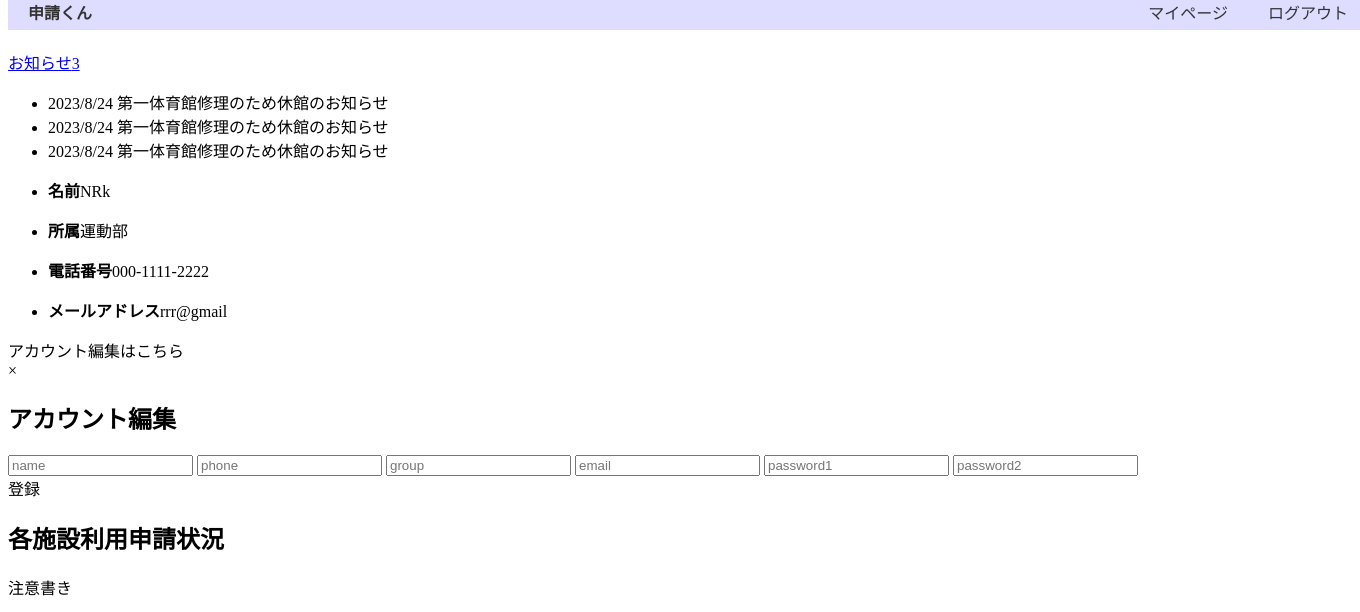
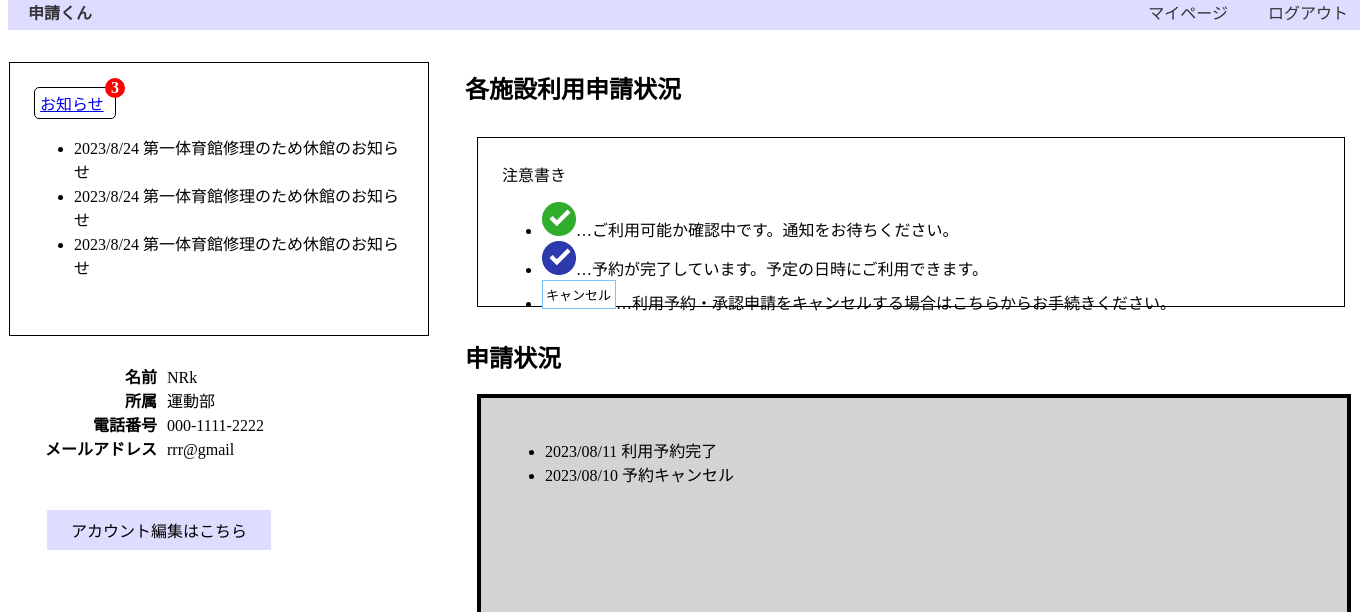
Before and after one commit to hackathon-Cteam/shinseikun, a Flask app: page /mypage in a window 1360 px wide. Shown: the top 612 px of the page. Run offline with Flask 2, Linux system fonts and the light colour scheme.

Commit message:
img追加

```diff
--- /dev/null
+++ b/ChatApp/view/static/css/mypage.css
@@ -0,0 +1,218 @@
+@charset "UTF-8";
+
+body {
+  background-color: ffffff;
+}
+h1{
+  text-align: center;
+}
+.mypage {
+  display: flex;
+  flex-direction: row;
+  gap: 24px;
+  justify-content: center;
+ }
+
+.main{
+  display: flex;
+  flex-direction: column;
+}
+
+.aside{
+  display: flex;
+  flex-direction: column;
+}
+
+.message{
+  background-color: ffffff;
+  height: 224px;
+  width: 370px;
+  margin: 12px;
+  padding: 24px;
+  border:1px solid black;
+
+}
+
+.news {
+  /* ボタンっぽいデザインを入れる */
+  width: 70px;
+  padding: 3px 5px;
+  border: solid 1px #000;
+  border-radius: 5px;
+  background-color: #ffffff;
+  position: relative; /* 基準値とする */
+}
+
+.news span {
+  position: absolute;     /* 相対位置に指定 */
+  top: -10px;             /* 表示位置を上から-10pxの位置にする */
+  left: calc(100% - 10px);/* 表示位置を右から内側に10pxの位置 */
+  color: #ffffff;            /* 文字色を白に指定 */
+  font-weight: bold;      /* 太文字にする */
+  line-height: 20px;      /* 行の高さを指定 */
+  text-align: center;     /* 文字を中央揃えにする */
+  background: #fb0303;    /* 背景色を赤に指定 */
+  border-radius: 10px;    /* line-heightの半分の角丸を指定 */
+  min-width: 20px;        /* 最低幅を指定 */
+  padding: 0 3px;         /* 左右に少しだけ余白を設定 */
+  box-sizing: border-box; /* 計算しやすいように */
+}
+
+
+.account{
+  height: 370px;
+  width: 370px;
+  margin: 12px;
+  padding: 12px;
+  border:1px solid black;
+}
+
+input[type=text]{
+  height: 18px;
+  width: 250px;
+  border :1px solid black;
+  background-color: ffffff;
+
+}
+
+#account > ul {
+  margin: 0px;
+  display: table;
+}
+
+#account > ul > li {
+  display: table-row;
+}
+
+b.item-name {
+  display: table-cell;
+  width: 120px;
+  text-align: right;
+  padding-right: 10px;
+}
+
+.caution{
+  background-color: ffffff;
+  height: 120px;
+  width: 818px;
+  margin: 12px;
+  padding: 24px;
+  border :1px solid black;
+}
+.request{
+  background-color:lightgray;
+  height: 240px;
+  width: 818px;
+  margin: 0px 12px;
+  padding: 24px;
+  border:4px solid black;
+  overflow-y: scroll;
+}
+.log{
+  background-color: lightgray;
+  height: 240px;
+  width: 818px;
+  margin: 0px 12px;
+  padding: 24px;
+  border:4px solid black;
+  overflow-y: scroll;
+  text-align: left;
+}
+button {
+  background-color: blanchedalmond;
+  height: 50px;
+  width: 300px;
+  margin: 24px;
+  padding: 12px;
+  border: 1px solid black;
+  text-align: center;
+  margin-right: auto;
+}
+.req li a {
+  text-align: left;
+}
+
+.input[type="submit"] {
+  text-align: right;
+}
+
+
+.centering{
+  display: flex;
+  flex-direction: column;
+  text-align: center;
+}
+
+.width_alignment{
+  width: 100%;
+}
+
+.btn {
+  margin: 50px 50px;
+  padding: 8px 24px;
+  background-color: #DEDDFF;
+  display: inline-block;
+  color: black;
+  cursor: pointer;
+}
+
+.modal-wrapper {
+  display: none;
+  position: fixed;
+  top: 0;
+  right: 0;
+  bottom: 0;
+  left: 0;
+  background-color: rgba(0, 0, 0, 0.6);
+  z-index: 100;
+}
+
+.modal {
+  position: absolute;
+  top: 20%;
+  left: 34%;
+  background-color: #e6ecf0;
+  padding: 20px 0 40px;
+  border-radius: 10px;
+  width: 450px;
+  height: auto;
+  text-align: center;
+}
+
+#close-modal{
+  position: absolute;
+  top: 12px;
+  right: 12px;
+  color: rgba(128, 128, 128, 0.46);
+  cursor: pointer;
+}
+
+.form {
+  width: 100%;
+}
+
+.form h2 {
+  color: #5f5d60;
+  letter-spacing: 1px;
+  margin-bottom: 40px;
+}
+
+.form input {
+  width: 320px;
+  margin-bottom: 20px;
+  font-size: 12px;
+  padding: 12px 12px;
+  border: 1px solid #d0d5d8;
+  border-radius: 5px;
+}
+
+.submit-btn {
+  display: inline-block;
+  padding: 14px 140px;
+  background-color: #DEDDFF;
+  border: none;
+  border-radius: 3px;
+  color: black;
+  margin: 10px auto;
+  cursor: pointer;
+}
--- /dev/null
+++ b/ChatApp/view/static/js/mypage.js
@@ -0,0 +1,37 @@
+//クリックした時の処理
+document.querySelector('#modal-button').addEventListener('click', openModalWindow);
+
+//モーダルウィンドウを表示する
+function openModalWindow(){
+
+  //モーダルを生成する→新しいタグを生成
+  const modalElement = document.createElement('div');
+
+  // 作ったdivの中にcss→modalを付与する
+  modalElement.classList.add('modal');
+
+  //モーダルウィンドウの中身を作る
+  //新しいdivタグを生成する
+  const innerElement = document.createElement('div');
+  //作ったdivの中にcss→innerを付与する
+  innerElement.classList.add('inner');
+  innerElement.innerHTML =
+  `<p>モーダルの中身です</p>
+  <p>テキストや画像も入るよ</p>`
+  ;
+  //モーダルの中身に要素を配置する
+  modalElement.appendChild(innerElement);
+  //body要素にモーダルを配置する
+  document.body.appendChild(modalElement);
+
+
+  //中身をクリックしたらモーダルウインドウを削除する
+  innerElement.addEventListener('click',() => {
+    closeModalWindow(modalElement);
+  });
+}
+
+//モーダルウインドウを閉じる
+function closeModalWindow(modalElement){
+  document.body.removeChild(modalElement);
+}
--- a/ChatApp/view/templates/page/mypage.html
+++ b/ChatApp/view/templates/page/mypage.html
@@ -64,9 +64,9 @@
     <div class="caution">
         注意書き
         <ul>
-         <li><img src="../static/img/mylist/icon_g.jpg">…ご利用可能か確認中です。通知をお待ちください。</li>
-         <li><img src="../static/img/mylist/icon_b.jpg">…予約が完了しています。予定の日時にご利用できます。</li>
-         <li><img src="../static/img/mylist/cancel.jpg">…利用予約・承認申請をキャンセルする場合はこちらからお手続きください。</li>
+         <li><img src="../static/img/mypage/icon_g.jpg">…ご利用可能か確認中です。通知をお待ちください。</li>
+         <li><img src="../static/img/mypage/icon_b.jpg">…予約が完了しています。予定の日時にご利用できます。</li>
+         <li><img src="../static/img/mypage/cancel.jpg">…利用予約・承認申請をキャンセルする場合はこちらからお手続きください。</li>
         </ul>
     </div>
     <h2>申請状況</h2>
```
Also changed, not shown: ChatApp/view/templates/page/mypage.js (added, +16 -0 lines), ChatApp/view/static/img/mypage/cancel.jpg (added), ChatApp/view/static/img/mypage/icon_b.jpg (added), ChatApp/view/static/img/mypage/icon_g.jpg (added).
